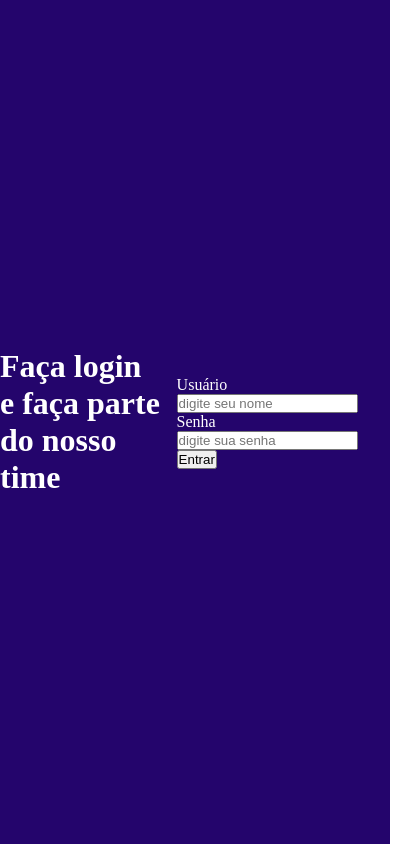
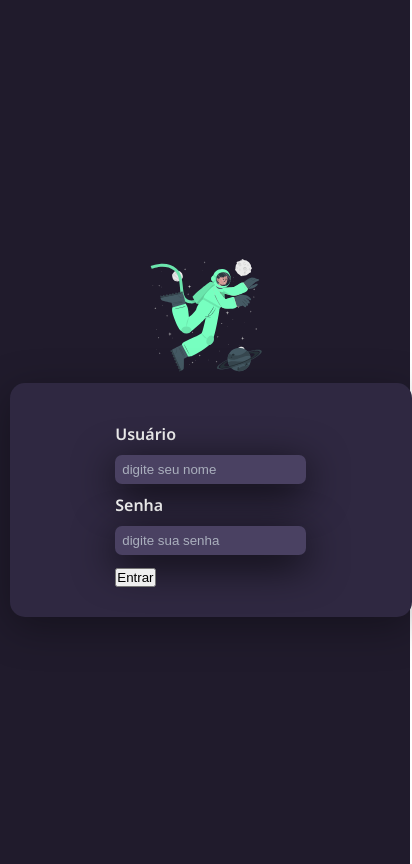
Before and after one commit to onepiece-pj/forms-pj, a plain HTML site: page index.html in a window 390 px wide. Shown: the whole page, 412 px wide, since content can reach past the window. Drawn offline with Linux system fonts and the light colour scheme.

Commit message:
style:img/mobile

```diff
--- a/index.html
+++ b/index.html
@@ -14,9 +14,10 @@
           Faça login <br />
           e faça parte do nosso time
         </h1>
+        <img class="left-login-img" src="./img/astronaut-animate.svg" alt="Volto mais tarde">
       </div>
       <div class="right-login">
-        <div class="card">
+        <div class="card-login">
           <form>
             <div class="textfield">
               <label for="user">Usuário</label>
--- a/styles/form.css
+++ b/styles/form.css
@@ -1,11 +1,18 @@
+@import url('https://fonts.googleapis.com/css2?family=Noto+Sans:wght@600&display=swap');
+
+
 main {
     width: 100vw;
     height: 100vh;
-    background-color: #24056c;
+    background-color: #201b2c;
     color: #ffffff;
     display: flex;
     justify-content: center;
     align-items: center;
+}
+
+body {
+    font-family: 'Noto Sans', sans-serif;
 }
 
 .left-login {
@@ -16,3 +23,71 @@ main {
     justify-content: center;
     flex-direction: column;
 }
+.left-login > h1 {
+    color: #77ffc0;
+    font-size: 3vw;
+}
+.left-login-img {
+    width: 35vw;
+}
+.card-login {
+    width: 60%;
+    display: flex;
+    align-items: center;
+    justify-content: center;
+    flex-direction: column;
+    padding: 30px 35px;
+    background: #2f2841;
+    border-radius: 15px;
+    box-shadow: 0px 10px 40px #00000056;
+}
+.textfield {
+    display: flex;
+    flex-direction: column;
+    align-items: flex-start;
+    margin: 10px 0px;
+
+}
+.textfield > input {
+    width: 100%;
+    border: none;
+    border-radius: 7px;
+    padding: 7px;
+    background: #4a4162;
+    outline: none;
+    box-sizing: border-box;
+    box-shadow: 0px 10px 40px #000000c9;
+
+}
+.textfield > label {
+    color: #f0f0f0;
+    margin-bottom: 10px;
+}
+.textfield > input::placeholder{
+    color: #f0ffff94;
+
+}
+
+@media (max-width: 950px) {
+    .card-login {
+        width: 85%;
+    }
+}
+
+@media(max-width: 600px) {
+    main {
+        flex-direction: column;
+        padding: 10px;
+    }
+    .left-login > h1 {
+        display: none;
+    }
+    .left-login {
+        height: auto;
+        width: 100%;
+    }
+    .right-login {
+        height: auto;
+        width: 100%;
+    }
+}
```
Also changed, not shown: img/astronaut-animate.svg (added).
